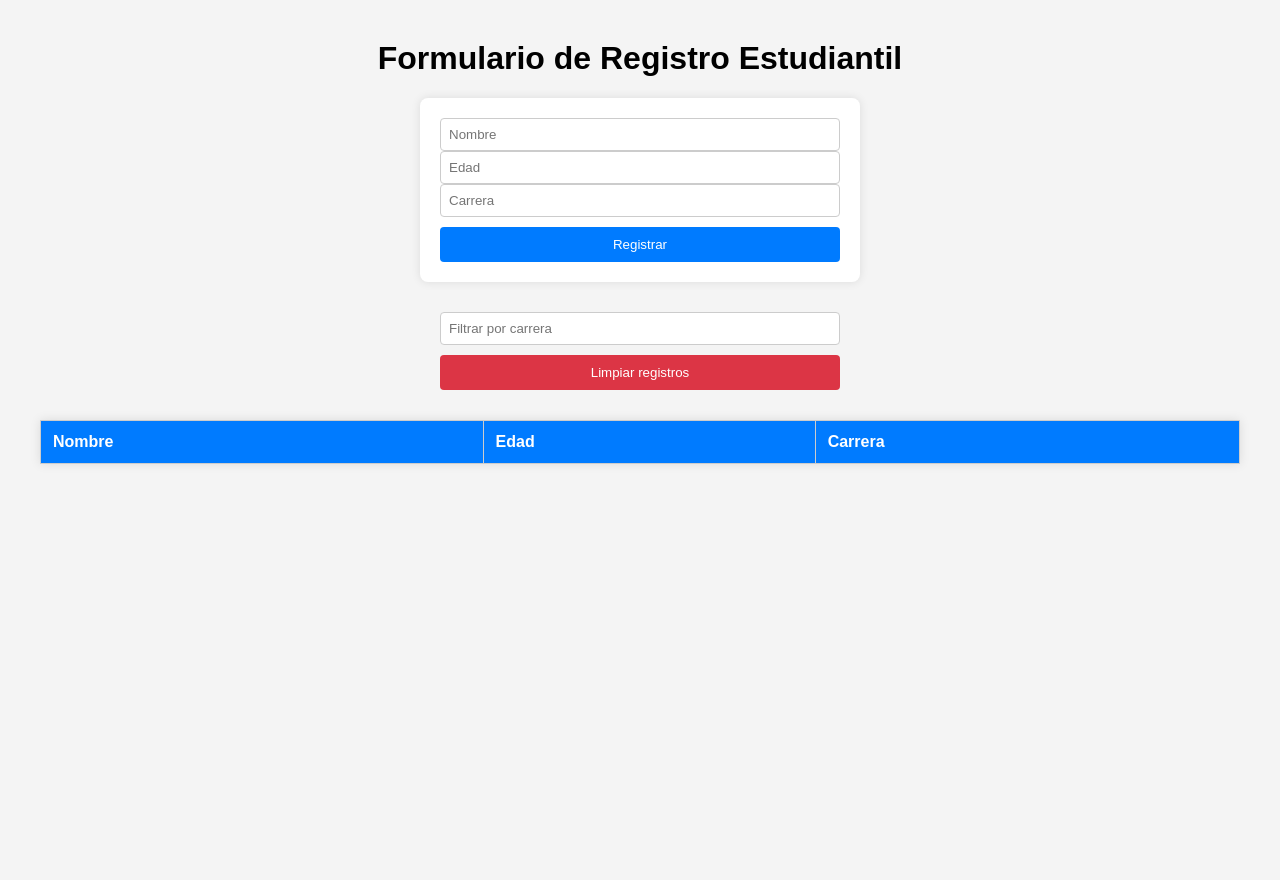
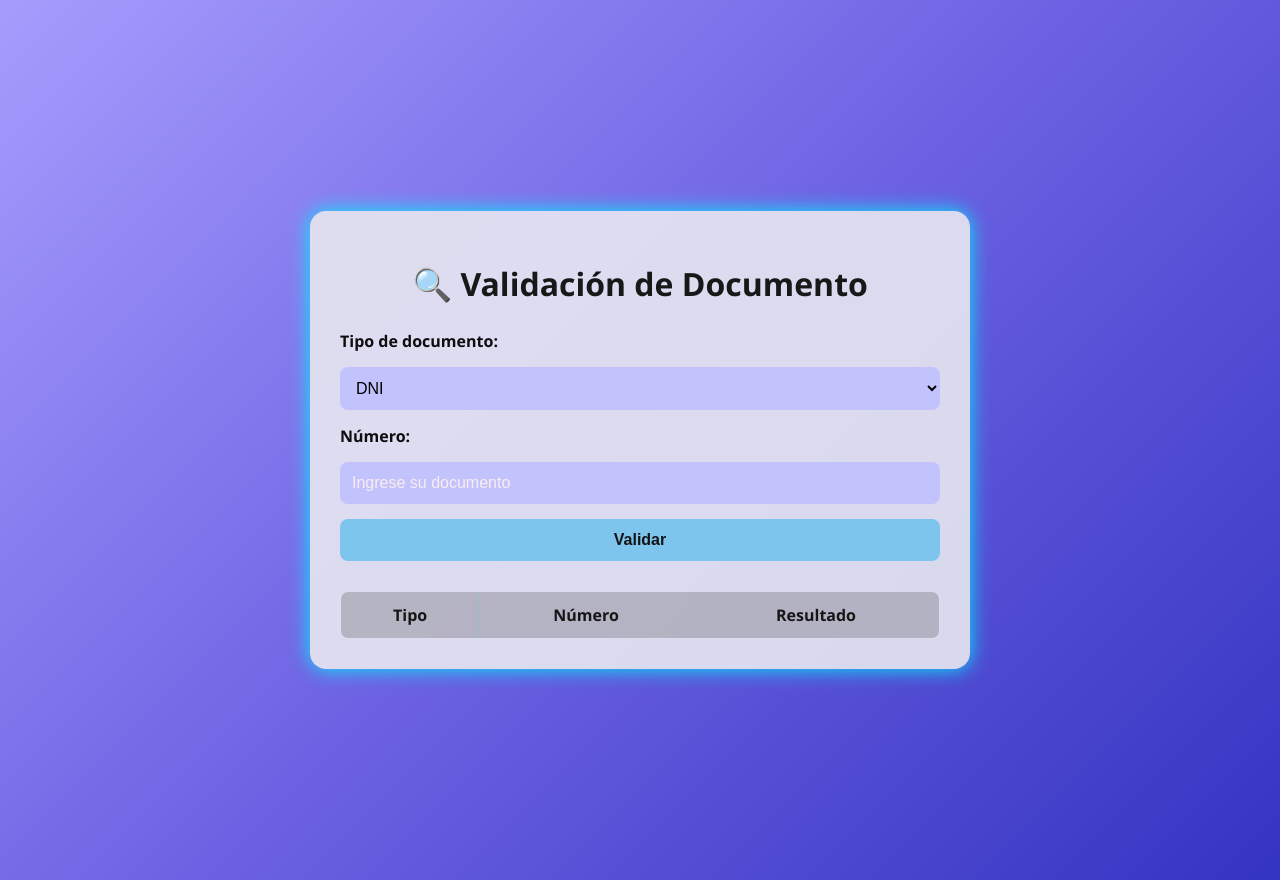
Before and after one commit to facundoyupanqui/registro-estudiantil-grupo5, a plain HTML site: page index.html in a window 1280 px wide. Before the commit the page ends 800 px from the top, so only its background shows below. Drawn offline with Linux system fonts and the light colour scheme.

Commit message:
Update HTML Y CSS

```diff
--- a/index.html
+++ b/index.html
@@ -1,38 +1,40 @@
 <!DOCTYPE html>
 <html lang="es">
 <head>
-  <meta charset="UTF-8" />
-  <meta name="viewport" content="width=device-width, initial-scale=1.0"/>
-  <title>Registro Estudiantil</title>
-  <link rel="stylesheet" href="style.css" />
+  <meta charset="UTF-8">
+  <title>Validador de Documento</title>
+  <link rel="stylesheet" href="style.css">
 </head>
 <body>
-  <h1>Formulario de Registro Estudiantil</h1>
+  <div class="container">
+    <h1>🔍 Validación de Documento</h1>
+    <form id="formulario">
+      <label for="tipo">Tipo de documento:</label>
+      <select id="tipo" name="tipo">
+        <option value="dni">DNI</option>
+        <option value="ruc">RUC</option>
+        <option value="pasaporte">Pasaporte</option>
+      </select>
 
-  <form id="formulario">
-    <input type="text" id="nombre" placeholder="Nombre" required />
-    <input type="number" id="edad" placeholder="Edad" required />
-    <input type="text" id="carrera" placeholder="Carrera" required />
-    <button type="submit">Registrar</button>
-  </form>
+      <label for="documento">Número:</label>
+      <input type="text" id="documento" name="documento" placeholder="Ingrese su documento">
 
+      <button type="submit">Validar</button>
+    </form>
 
-  <input type="text" id="filtro" placeholder="Filtrar por carrera" />
-    <button id="limpiar">Limpiar registros</button>
+    <div class="spinner" style="display: none;"></div>
 
-
-  <table id="tabla">
-    <thead>
-      <tr>
-        <th>Nombre</th>
-        <th>Edad</th>
-        <th>Carrera</th>
-      </tr>
-    </thead>
-    <tbody id="cuerpoTabla">
-      <!-- Estudiantes se mostrarán aquí -->
-    </tbody>
-  </table>
+    <table id="tablaResultados">
+      <thead>
+        <tr>
+          <th>Tipo</th>
+          <th>Número</th>
+          <th>Resultado</th>
+        </tr>
+      </thead>
+      <tbody></tbody>
+    </table>
+  </div>
 
   <script src="script.js"></script>
 </body>
--- a/style.css
+++ b/style.css
@@ -1,94 +1,109 @@
 body {
-  font-family: Arial, sans-serif;
-  margin: 40px;
-  background: #f4f4f4;
+  margin: 0;
+  font-family: 'Segoe UI', Tahoma, Geneva, Verdana, sans-serif;
+  background: linear-gradient(135deg, #a69cfd, #6c61e2, #3434c2);
+  min-height: 100vh;
+  display: flex;
+  align-items: center;
+  justify-content: center;
+  padding: 40px 20px;
+  color: #fff;
+}
+
+.container {
+  max-width: 600px;
+  width: 100%;
+  padding: 30px;
+  background-color: rgba(232, 232, 241, 0.9);
+  border-radius: 16px;
+  box-shadow: 0 0 20px #00f0ff;
 }
 
 h1 {
   text-align: center;
+  color: #171818;
+  margin-bottom: 25px;
 }
 
 form {
-  background: #fff;
-  padding: 20px;
-  max-width: 400px;
-  margin: auto;
-  border-radius: 8px;
-  box-shadow: 0 0 10px rgba(0,0,0,0.1);
-}
-
-div {
-  margin-bottom: 15px;
+  display: flex;
+  flex-direction: column;
+  gap: 15px;
 }
 
 label {
-  display: block;
-  margin-bottom: 5px;
+  font-weight: bold;
+  color: #0d0d0e;
 }
 
 input[type="text"],
-input[type="number"] {
-  width: 100%;
-  padding: 8px;
-  box-sizing: border-box;
-  border: 1px solid #ccc;
-  border-radius: 4px;
+select {
+  padding: 12px;
+  border: none;
+  border-radius: 8px;
+  font-size: 16px;
+  background-color: #c2c2fd;
+  color: #000000;
+  outline: none;
+}
+
+input[type="text"]::placeholder {
+  color: #faeded;
 }
 
 button {
-  width: 100%;
-  padding: 10px;
-  background: #007BFF;
-  color: #fff;
+  padding: 12px;
+  background-color: #7ec5ee;
   border: none;
-  border-radius: 4px;
+  border-radius: 8px;
+  color: #131313;
+  font-size: 16px;
+  font-weight: bold;
   cursor: pointer;
-  margin-top: 10px;
+  transition: 0.3s;
 }
 
 button:hover {
-  background: #0056b3;
+  background-color: #00c7d6;
 }
 
-/* Filtro y botón limpiar */
-#filtro {
-  max-width: 400px;
-  display: block;
-  margin: 30px auto 10px;
-  padding: 8px;
-  width: 100%;
-  box-sizing: border-box;
-  border: 1px solid #ccc;
-  border-radius: 4px;
+.spinner {
+  margin: 20px auto;
+  width: 40px;
+  height: 40px;
+  border: 5px solid #444;
+  border-top: 5px solid #00f0ff;
+  border-radius: 50%;
+  animation: girar 1s linear infinite;
 }
 
-#limpiar {
-  max-width: 400px;
-  display: block;
-  margin: 10px auto 30px;
-  background: #dc3545;
+@keyframes girar {
+  0% { transform: rotate(0deg); }
+  100% { transform: rotate(360deg); }
 }
 
-#limpiar:hover {
-  background: #a71d2a;
-}
-
-/* Tabla */
 table {
   width: 100%;
+  margin-top: 30px;
   border-collapse: collapse;
-  background: #fff;
-  margin-top: 20px;
-  box-shadow: 0 0 10px rgba(0,0,0,0.1);
+  background-color: rgba(255, 255, 255, 0.05);
+  border: 1px solid #00f0ff33;
+  border-radius: 8px;
+  overflow: hidden;
 }
 
 th, td {
+  border: 1px solid #00f0ff22;
   padding: 12px;
-  border: 1px solid #ccc;
-  text-align: left;
+  text-align: center;
+  color: #141414;
 }
 
 th {
-  background: #007BFF;
-  color: white;
+  background-color: #10111133;
+  color: #161616;
 }
+
+tr:nth-child(even) {
+  background-color: rgba(255, 255, 255, 0.03);
+}
```
